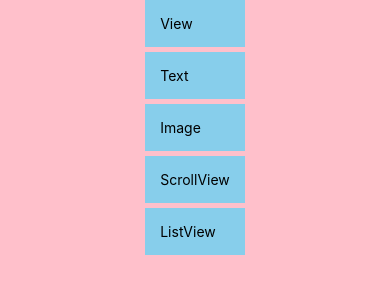
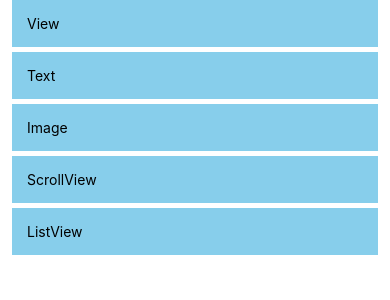
Before and after one commit to awais882s/MySecondApp, a React Native app: screen / in a window 390 px wide. Shown: the top 300 px of the page. Built offline with nearby package versions, Linux system fonts and the light colour scheme.

Commit message:
Update Home.js

```diff
--- a/src/screens/Frontend/Home.js
+++ b/src/screens/Frontend/Home.js
@@ -11,7 +11,7 @@ export default function Home() {
     ]
     return (
 
-        <View style={[styles.flexContainer, styles.flexCenter, { backgroundColor: "pink" }]}>
+        <View style={[styles.flexContainer, { paddingHorizontal: 12 }]}>
             <FlatList
                 style={styles.flexContainer}
                 data={items}
```
